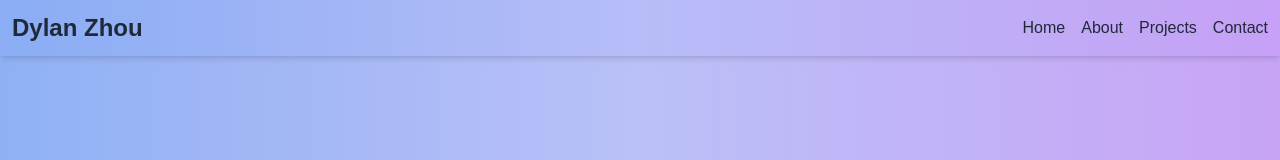
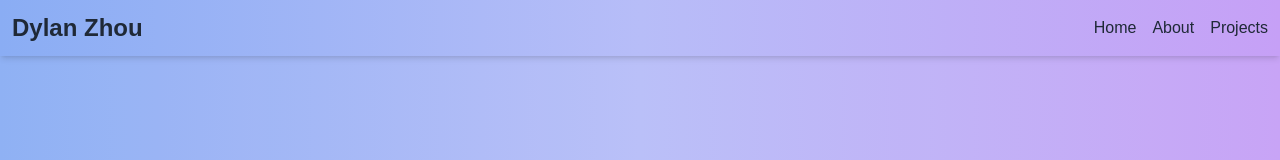
Before and after one commit to Aeonoi/Aeonoi.github.io, a Next.js app: page / in a window 1280 px wide. Shown: the top 160 px of the page. Built offline with nearby package versions, Linux system fonts and the light colour scheme.

Commit message:
refactor(contact): remove contact as doesn't work well

```diff
--- a/app/page.tsx
+++ b/app/page.tsx
@@ -15,7 +15,7 @@ const Home: React.FC = () => {
       {/* Projects Section */}
       <Projects />
       {/* Contacts Section */}
-      <Contact />
+      {/* <Contact /> */}
     </main>
   );
 };
--- a/components/navbar.tsx
+++ b/components/navbar.tsx
@@ -2,7 +2,7 @@ import Link from "next/link";
 
 const Navbar: React.FC = () => {
   return (
-    <header className="sticky top-0 w-full h-14 bg-transparent shadow-md z-50 bg-gradient-to-r from-catppuccin_blue via-catppuccin_lavender to-catppuccin_mauve">
+    <header className="sticky top-0 w-full h-14 bg-transparent shadow-md z-50 bg-gradient-to-r from-catppuccin_blue via-catppuccin_lavender to-catppuccin_mauve animate-fadeIn">
       <nav className="container mx-auto px-3 py-3">
         <div className="flex justify-between items-center">
           <div className="text-2xl font-bold text-gray-800">Dylan Zhou</div>
@@ -25,12 +25,12 @@ const Navbar: React.FC = () => {
             >
               Projects
             </Link>
-            <Link
-              href="#contact"
-              className="text-gray-800 hover:text-catppuccin_blue"
-            >
-              Contact
-            </Link>
+            {/* <Link */}
+            {/*   href="#contact" */}
+            {/*   className="text-gray-800 hover:text-catppuccin_blue" */}
+            {/* > */}
+            {/*   Contact */}
+            {/* </Link> */}
           </div>
         </div>
       </nav>
```
